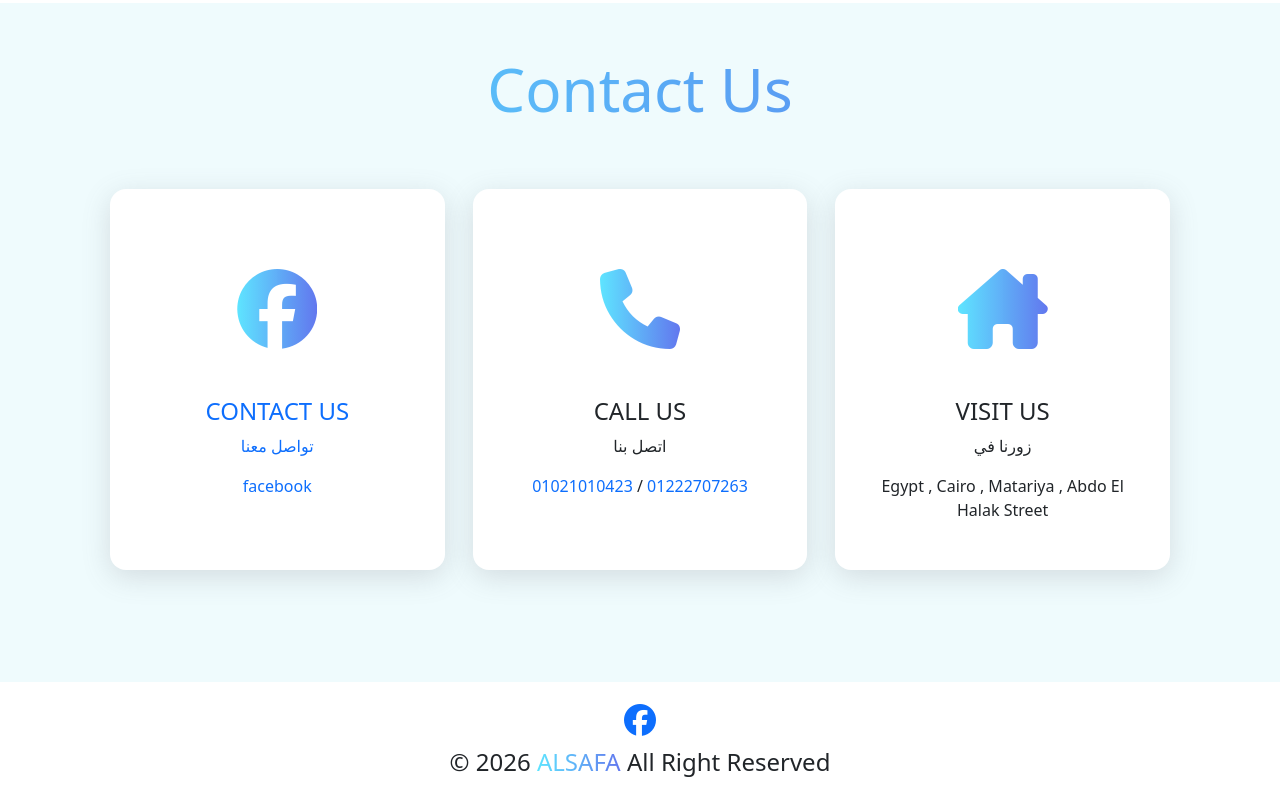
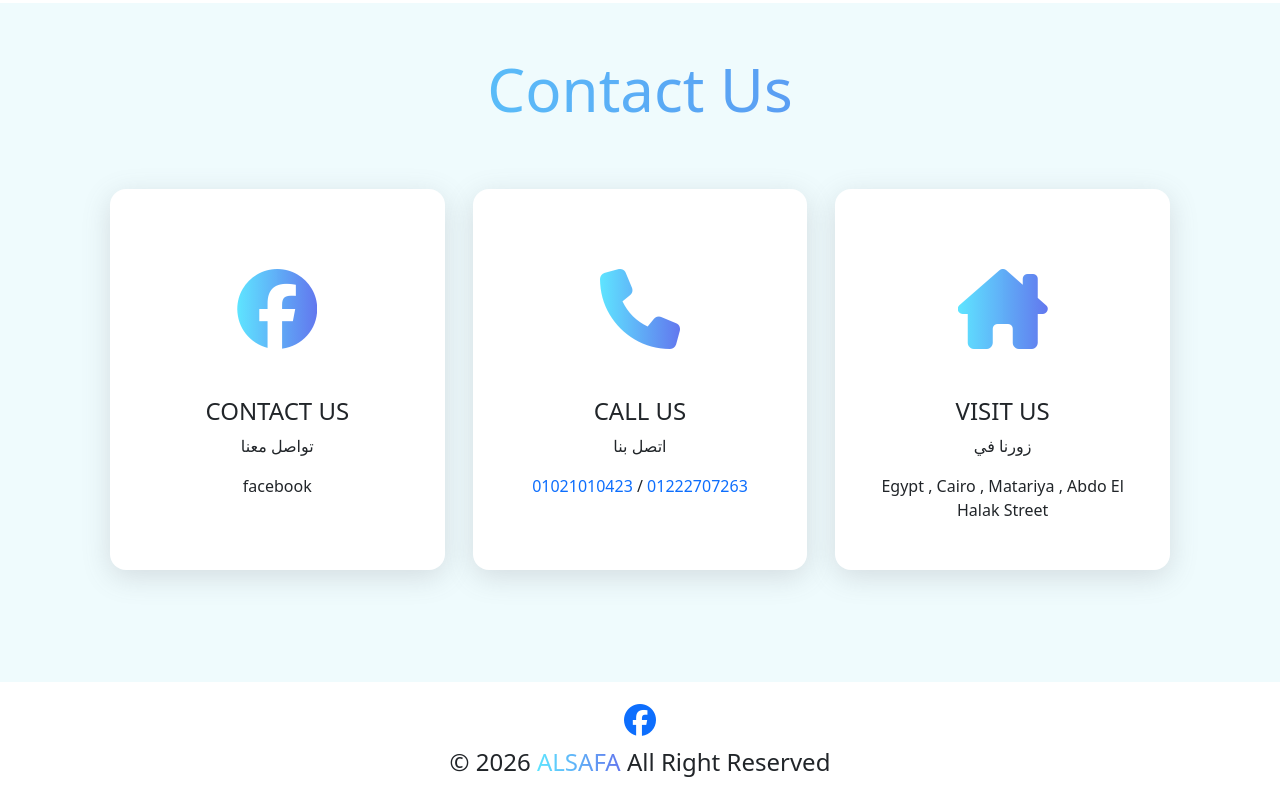
Before and after one commit to ShahdEssam2004/Al-Safa, a plain HTML site: page index.html in a window 1280 px wide. Shown: the part 3460-4270 px from the top of the page. Drawn offline with Linux system fonts and the light colour scheme.

Commit message:
Update style.css

```diff
--- a/css/style.css
+++ b/css/style.css
@@ -484,6 +484,18 @@ button:hover,
   font-size: 5rem;
   padding: 3rem 0;
 }
+.facebook-card {
+  display: block;
+  text-decoration: none;
+  color: inherit;
+  cursor: pointer;
+  transition: 0.3s ease;
+}
+
+.facebook-card:hover {
+  transform: translateY(-5px);
+  box-shadow: 0 10px 25px rgba(0, 0, 0, 0.15);
+}
 
 @media (max-width: 1024px) {
   .contact-content {
```
